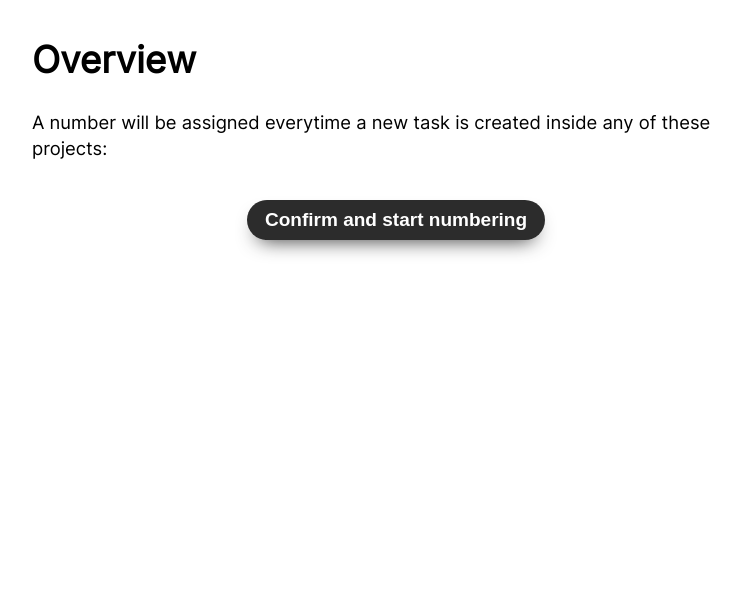
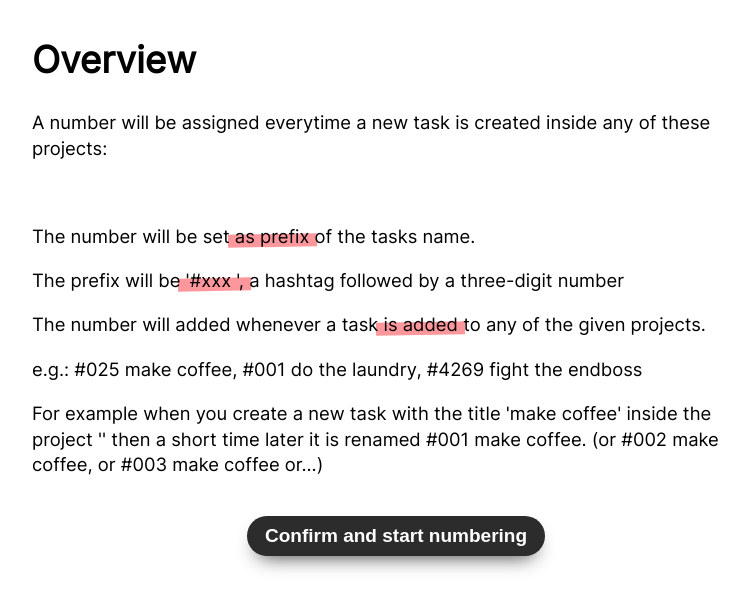
Before and after one commit to marfrede/asana-number-nerd, a FastAPI app: template templates/choose-numbering.jinja2 in a window 1280 px wide. Shown: the part 237-833 px from the top of the page, without its empty margins (244-993 px from the left). Before the commit the page ends 492 px from the top, so only its background shows below. Run offline with FastAPI, Linux system fonts and the light colour scheme; the template is opened without the code that fills it, so the values that code supplies are empty; parts of the project's set-up code (start-up, migrations or seed data) failed here and were passed over.

Commit message:
add desciption and examples for numbering

```diff
--- a/templates/choose-numbering.jinja2
+++ b/templates/choose-numbering.jinja2
@@ -25,6 +25,15 @@
 				<li>{{project["name"]}}</li>
 				{% endfor %}
 			</ul>
+			<br>
+			<p>The number will be set<span class="highlight"> as prefix </span>of the tasks name.</p>
+			<p>The prefix will be<span class="highlight"> '#xxx ', </span>a hashtag followed by a three-digit number</p>
+			<p>The number will added whenever a task<span class="highlight"> is added </span> to any of the given projects.
+			</p>
+			<p>e.g.: #025 make coffee, #001 do the laundry, #4269 fight the endboss</p>
+			<p>For example when you create a new task with the title 'make coffee' inside the project
+				'{{projects[0]['name']}}' then a short time later it is renamed #001 make coffee. (or #002 make coffee, or #003
+				make coffee or...)</p>
 
 			<div class="content" style="text-align: center;">
 				<button>Confirm and start numbering</button>
```
